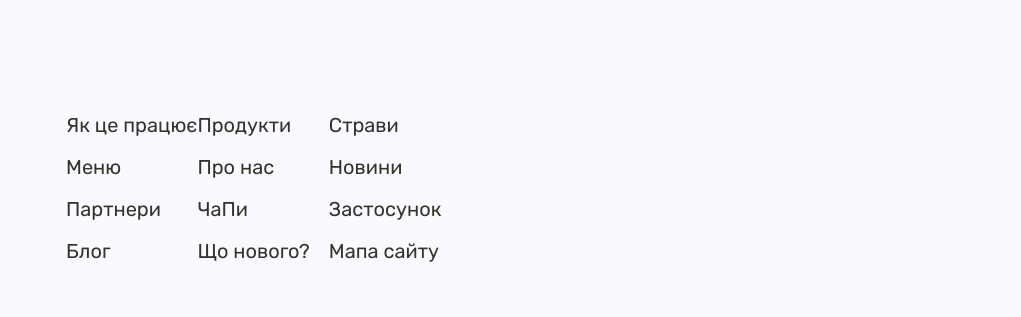
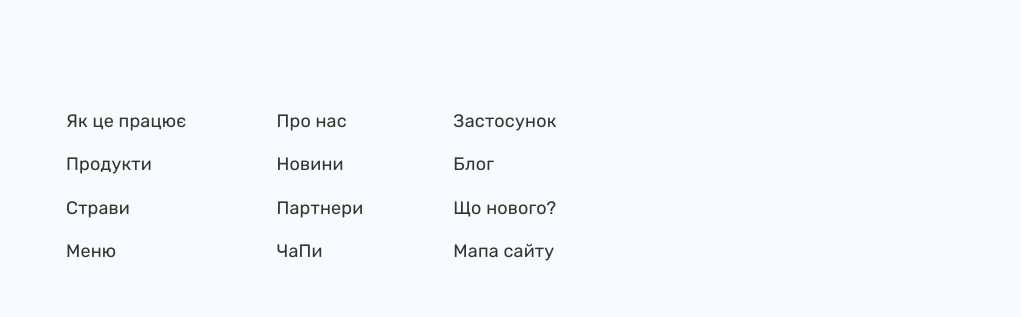
Before and after one commit to YurroUzhgorod/project_store_2, a website: page app/index.html in a window 1280 px wide. Shown: the part 1894-2211 px from the top of the page, 259-1280 px from the left. Before the commit the page ends 2172 px from the top, so only its background shows below. Drawn offline with Linux system fonts and the light colour scheme.

Commit message:
ended footer-nav block

```diff
--- a/app/index.html
+++ b/app/index.html
@@ -770,40 +770,88 @@
 						</div>
 						<ul class="footer__nav">
 							<li class="footer__item">
-								<a class="footer__link letter-upper" href="">Як це працює</a>
+								<a
+									class="footer__link anim-accent transition-set letter-upper border-global"
+									href="#"
+									>Як це працює</a
+								>
 							</li>
 							<li class="footer__item">
-								<a class="footer__link letter-upper" href="">Продукти</a>
+								<a
+									class="footer__link anim-accent transition-set letter-upper border-global"
+									href="#"
+									>Про нас</a
+								>
 							</li>
 							<li class="footer__item">
-								<a class="footer__link letter-upper" href="">Страви</a>
+								<a
+									class="footer__link anim-accent transition-set letter-upper border-global"
+									href="#"
+									>Застосунок</a
+								>
 							</li>
 							<li class="footer__item">
-								<a class="footer__link letter-upper" href="">Меню</a>
+								<a
+									class="footer__link anim-accent transition-set letter-upper border-global"
+									href="#"
+									>Продукти</a
+								>
 							</li>
 							<li class="footer__item">
-								<a class="footer__link letter-upper" href="">Про нас</a>
+								<a
+									class="footer__link anim-accent transition-set letter-upper border-global"
+									href="#"
+									>Новини</a
+								>
 							</li>
 							<li class="footer__item">
-								<a class="footer__link letter-upper" href="">Новини</a>
+								<a
+									class="footer__link anim-accent transition-set letter-upper border-global"
+									href="#"
+									>Блог</a
+								>
 							</li>
 							<li class="footer__item">
-								<a class="footer__link letter-upper" href="">Партнери</a>
+								<a
+									class="footer__link anim-accent transition-set letter-upper border-global"
+									href="#"
+									>Страви</a
+								>
 							</li>
 							<li class="footer__item">
-								<a class="footer__link letter-upper" href="">ЧаПи</a>
+								<a
+									class="footer__link anim-accent transition-set letter-upper border-global"
+									href="#"
+									>Партнери</a
+								>
 							</li>
 							<li class="footer__item">
-								<a class="footer__link letter-upper" href="">Застосунок</a>
+								<a
+									class="footer__link anim-accent transition-set letter-upper border-global"
+									href="#"
+									>Що нового?</a
+								>
 							</li>
 							<li class="footer__item">
-								<a class="footer__link letter-upper" href="">Блог</a>
+								<a
+									class="footer__link anim-accent transition-set letter-upper border-global"
+									href="#"
+									>Меню</a
+								>
 							</li>
 							<li class="footer__item">
-								<a class="footer__link letter-upper" href="">Що нового?</a>
+								<a
+									class="footer__link anim-accent transition-set letter-upper border-global"
+									href="#"
+									>ЧаПи</a
+								>
 							</li>
 							<li class="footer__item">
-								<a class="footer__link letter-upper" href="">Мапа сайту</a>
+								<a
+									class="footer__link anim-accent transition-set letter-upper border-global"
+									href="#"
+									>Мапа сайту</a
+								>
 							</li>
 						</ul>
 						<div class="contact-data"></div>
--- a/app/scss/style.scss
+++ b/app/scss/style.scss
@@ -191,6 +191,13 @@
 		box-shadow: 0 0 0 1px $primary-color;
 		background-color: #fff;
 
+		&.mixitup-control-active {
+			@extend %color-accent-set;
+			path {
+				fill: #fff;
+			}
+		}
+
 		&:focus,
 		&:hover {
 			box-shadow: 0 0 0 2px rgba(255, 104, 56, 0.7);
@@ -206,13 +213,6 @@
 
 		&:active {
 			box-shadow: inset 0 -5px 12px 0 rgba(255, 104, 56, 0.2);
-		}
-
-		&.mixitup-control-active {
-			@extend %color-accent-set;
-			path {
-				fill: #fff;
-			}
 		}
 	}
 
@@ -289,6 +289,7 @@
 .footer {
 	&__inner {
 		display: flex;
+		padding-bottom: 60px;
 	}
 
 	&__subscribe {
@@ -297,7 +298,16 @@
 
 	&__nav {
 		display: grid;
-		grid-template-columns: repeat(3, 1fr);
+		grid-template-columns: repeat(3, max-content);
+		column-gap: 90px;
+		font-size: 18px;
+		line-height: 1.3;
+		letter-spacing: 0.01em;
+		margin-right: auto;
+	}
+
+	&__item {
+		margin-bottom: 20px;
 	}
 }
 
@@ -322,10 +332,12 @@
 			opacity: 0.9;
 			transition: color 0.3s ease;
 		}
+
 		&:focus {
 			box-shadow: 0 0 0 2px $accent-color;
 			border: 1px solid transparent;
 		}
+
 		&:hover {
 			&::placeholder {
 				color: $main-color;
```
Also changed, not shown: app/css/style.min.css.
